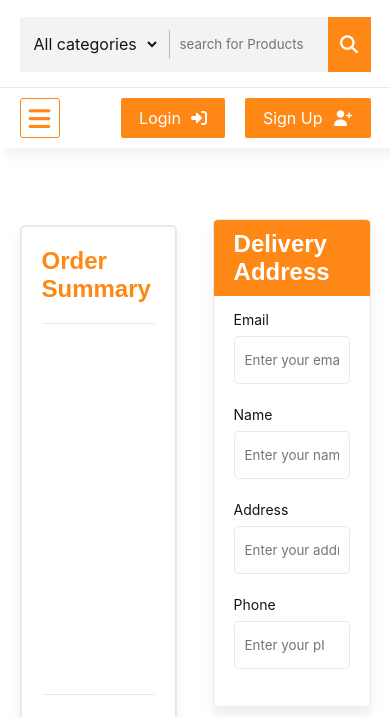
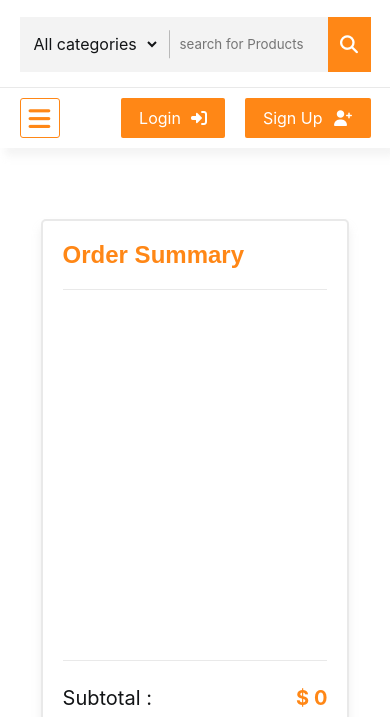
Before and after one commit to Muad-Ahmed/ecommerce-vanilla-js, a plain HTML site: page checkout.html in a window 390 px wide. Shown: the part 71-788 px from the top of the page. Drawn offline with Linux system fonts and the light colour scheme.

Commit message:
feat: add responsive design for checkout page

```diff
--- a/css/style.css
+++ b/css/style.css
@@ -991,6 +991,7 @@ footer .bottom-footer .payment-img {
   align-items: center;
   justify-content: space-between;
 }
+
 .checkout .ordersummary {
   width: 45%;
   padding: 0 20px;
@@ -1173,4 +1174,30 @@ footer .bottom-footer .payment-img {
 .checkout .input-info .inputs input:focus {
   border-color: var(--main-color);
 }
+
+@media (max-width: 1100px) {
+  .checkout .container {
+    flex-direction: column;
+    gap: 60px;
+  }
+  .checkout .ordersummary,
+  .checkout .input-info {
+    width: 70%;
+  }
+}
+@media (max-width: 768px) {
+  .checkout .ordersummary,
+  .checkout .input-info {
+    width: calc(100% - 5vh);
+  }
+}
+@media (max-width: 480px) {
+  .checkout .ordersummary .item-cart img {
+    width: 60px;
+}
+.checkout .ordersummary .item-cart h4 {
+    max-width: 180px;
+}
+}
+
 /* // Checkout Page // */
```
